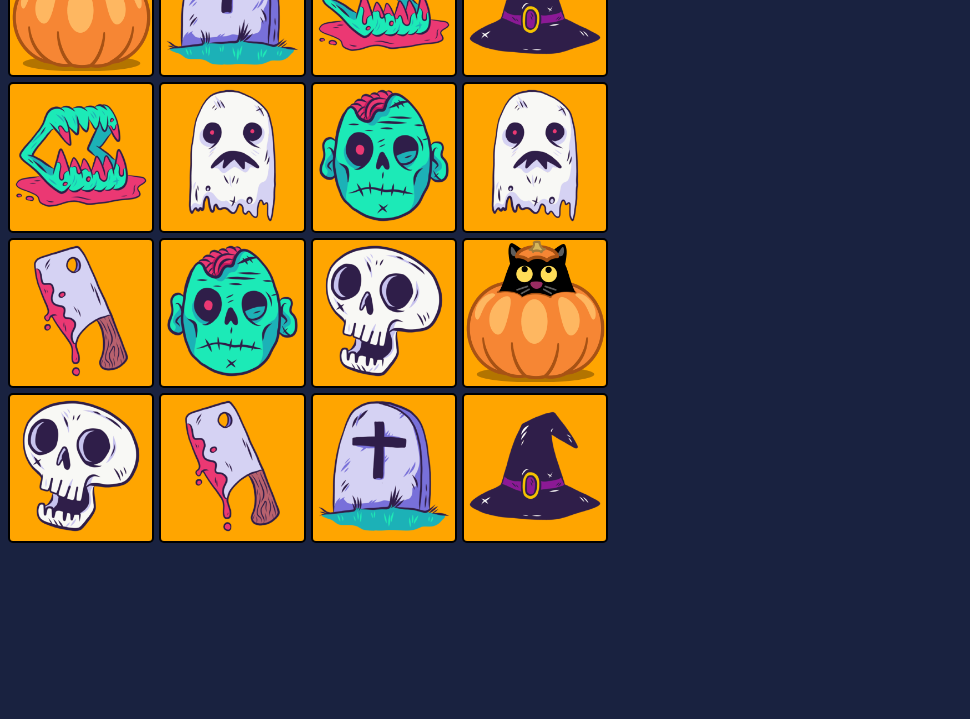
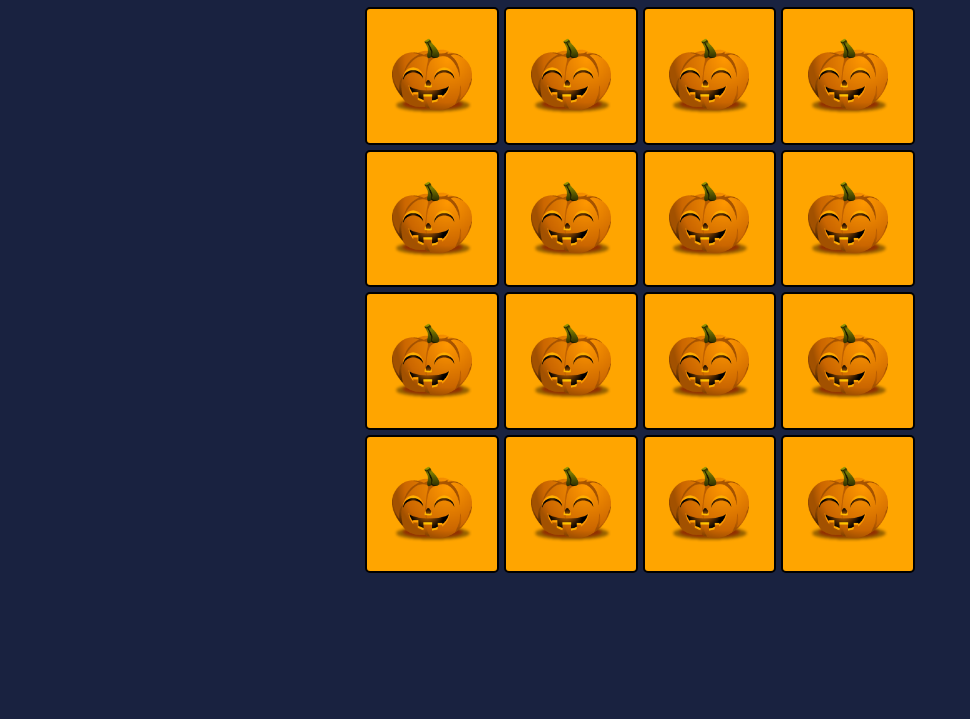
Before and after one commit to chris-voitova/memory-pair-game, a plain HTML site: page index.html in a window 1280 px wide. Shown: the part 81-800 px from the top of the page, without its empty margins (0-970 px from the left). Drawn offline with Linux system fonts and the light colour scheme.

Commit message:
added animation, which destroyed all

```diff
--- /dev/null
+++ b/cardsData.js
@@ -0,0 +1,34 @@
+let cards = [
+  {
+    name: "ghost",
+    src: "./img/ghost.png",
+  },
+  {
+    name: "hat",
+    src: "./img/hat.png",
+  },
+  {
+    name: "headstone",
+    src: "./img/headstone.png",
+  },
+  {
+    name: "jaw",
+    src: "./img/jaw.png",
+  },
+  {
+    name: "knife",
+    src: "./img/knife.png",
+  },
+  {
+    name: "pumpkin",
+    src: "./img/pumpkin.png",
+  },
+  {
+    name: "skull",
+    src: "./img/skull.png",
+  },
+  {
+    name: "zombie",
+    src: "./img/zombie.png",
+  },
+];
--- a/index.html
+++ b/index.html
@@ -7,7 +7,11 @@
     <title>Memory pair game</title>
   </head>
   <body>
-	  <div class="field"></div>
+    <div class="wrapper">
+      <h1 class="title">Memory Halloween Game</h1>
+      <div class="field"></div>
+    </div>
+    <script src="cardsData.js"></script>
     <script src="index.js"></script>
   </body>
 </html>
--- a/index.js
+++ b/index.js
@@ -1,77 +1,57 @@
-let cards = [
-  {
-    name: "ghost",
-    src: "./img/ghost.png",
-  },
-  {
-    name: "hat",
-    src: "./img/hat.png",
-  },
-  {
-    name: "headstone",
-    src: "./img/headstone.png",
-  },
-  {
-    name: "jaw",
-    src: "./img/jaw.png",
-  },
-  {
-    name: "knife",
-    src: "./img/knife.png",
-  },
-  {
-    name: "pumpkin",
-    src: "./img/pumpkin.png",
-  },
-  {
-    name: "skull",
-    src: "./img/skull.png",
-  },
-  {
-    name: "zombie",
-    src: "./img/zombie.png",
-  },
-];
-
 const doubleCards = (cards) => [...cards, ...cards.slice()];
 const shuffleCards = (cards) => cards.sort(() => 0.5 - Math.random());
 const field = document.querySelector(".field");
 
 cards = doubleCards(cards);
-
 shuffleCards(cards);
 
 function createCardsFromArr(arr) {
   let fragment = "";
   arr.forEach(({ name, src }) => {
-    return (fragment += `<div class="card" data-name="${name}"><img src="${src}"></div>`);
+    return (fragment += `<div class="flip-container" data-name="${name}">
+	 <div class="flipper">
+		 <div class="front">
+		 <img src="./img/pumpkin-front.png" class="front-img"/>
+		 </div>
+		 <div class="back">
+		 <div class="card"><img src="${src}" /></div>
+		 </div>
+	 </div>
+	</div>`);
   });
   field.innerHTML = fragment;
 }
 
 createCardsFromArr(cards);
-cardsLength = cards.length;
-console.log(cards.length);
+let cardsLength = cards.length;
 
 field.addEventListener("click", function (e) {
-  e.target.classList.add("active");
+  const target = e.target;
+
+  if (target.classList.contains("flip-container")) {
+    target.classList.add("active");
+    target.classList.add("flipped");
+
     let checkedCards = [];
-  Array.from(field.children).forEach((item) => {
+    cardsInField = Array.from(field.children);
+
+    cardsInField.forEach((item) => {
       item.classList.contains("active") ? checkedCards.push(item) : null;
     });
     if (checkedCards.length === 2) {
-    const isEqual =
-      checkedCards[0].dataset.name === checkedCards[1].dataset.name;
-    if (isEqual) {
+      checkedCards.reduce((first, curr, index, arr) => {
+        if (first.dataset.name === curr.dataset.name) {
           cardsLength -= 2;
-      checkedCards[0].style.opacity = 0;
-      checkedCards[0].classList.remove("active");
-      checkedCards[1].style.opacity = 0;
-      checkedCards[1].classList.remove("active");
+          arr.forEach((item) => {
+            item.classList.remove("active", "card");
+            item.classList.add("hidden");
+          });
           checkedCards = [];
         } else {
-      console.log(false);
+          arr.forEach((item) => item.classList.remove("active"));
+          checkedCards = [];
         }
+      });
     }
     if (cardsLength === 0) {
       setTimeout(() => {
@@ -79,6 +59,7 @@ field.addEventListener("click", function (e) {
         shuffleCards(cards);
         createCardsFromArr(cards);
         cardsLength = cards.length;
-    }, 0);
+      });
+    }
   }
 });
--- a/style.scss
+++ b/style.scss
@@ -2,9 +2,18 @@ body {
   background: #192240;
 }
 
+.wrapper {
+  width: 100%;
+  height: 100%;
+  display: flex;
+  justify-content: center;
+  align-items: center;
+  flex-direction: column;
+}
+
 .field {
-  width: 600px;
-  height: 600px;
+  max-width: 550px;
+
   display: grid;
   grid-template-columns: repeat(4, 1fr);
   grid-template-rows: repeat(4, 1fr);
@@ -12,12 +21,80 @@ body {
 }
 
 .card {
-  border: 2px solid black;
-  border-radius: 5px;
   background: orange;
+  cursor: pointer;
+}
+
+.hidden {
+  opacity: 0;
 }
 
 img {
   width: 100%;
+  height: 100%;
+  object-fit: cover;
   pointer-events: none;
 }
+
+.front-img {
+  width: 80px;
+  height: 80px;
+}
+
+/* entire container, keeps perspective */
+.flip-container {
+  perspective: 1000px;
+}
+/* flip the pane when hovered */
+.flip-container.flipped .flipper,
+.flip-container.flipped .flipper {
+  transform: rotateY(180deg);
+}
+
+.flip-container,
+.front,
+.back {
+  width: 100%;
+  height: 100%;
+}
+
+/* flip speed goes here */
+.flipper {
+  transition: 0.6s;
+  transform-style: preserve-3d;
+
+  position: relative;
+  pointer-events: none;
+
+}
+
+/* hide back of pane during swap */
+.front,
+.back {
+  backface-visibility: hidden;
+  border-radius: 5px;
+  border: 2px solid black;
+  box-sizing: border-box;
+  overflow: hidden;
+  pointer-events: none;
+}
+
+/* front pane, placed above back */
+.front {
+  z-index: 2;
+  /* for firefox 31 */
+  transform: rotateY(0deg);
+  position: absolute;
+  top: 0;
+  left: 0;
+  background: orange;
+  display: flex;
+  justify-content: center;
+  align-items: center;
+}
+
+/* back, initially hidden pane */
+.back {
+  transform: rotateY(180deg);
+  position: relative;
+}
```
Also changed, not shown: img/pumpkin-front.png (added), style.css. Lines whose indentation alone changed are shown as unchanged.
